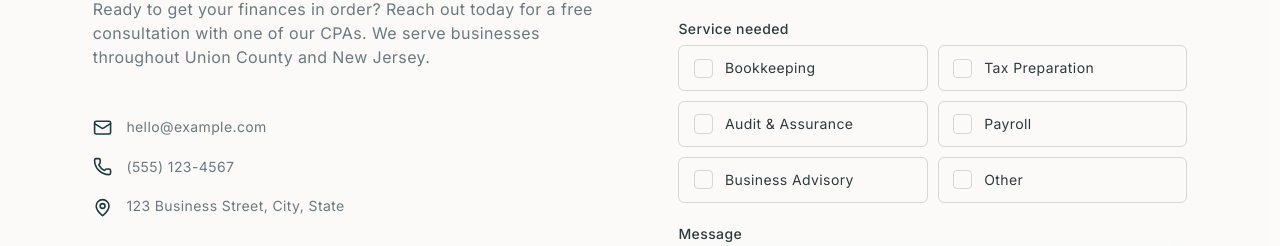
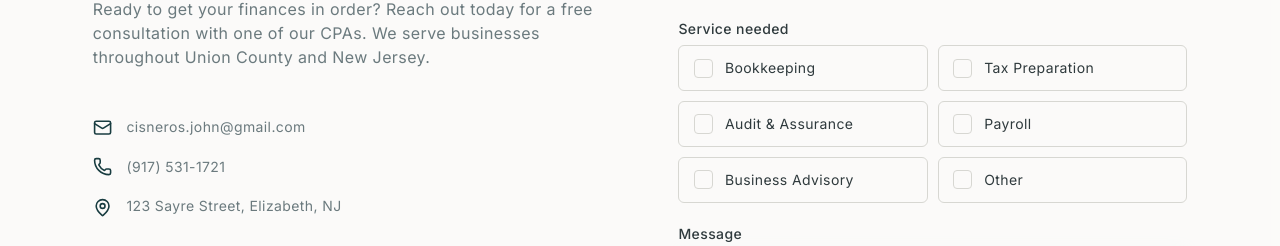
Before and after one commit to JohnnyPillacela/marsh-fried-inc, a Next.js app: page / in a window 1280 px wide. Shown: the part 6415-6661 px from the top of the page. Built offline with nearby package versions, Linux system fonts and the light colour scheme.

Commit message:
update contact info

```diff
--- a/content/shared.ts
+++ b/content/shared.ts
@@ -5,10 +5,10 @@ export const shared = {
         "Accounting & Tax Services for Businesses in Union County and across New Jersey.",
     url: "https://marshfried.com",
     contact: {
-        email: "hello@example.com",
-        phone: "(555) 123-4567",
+        email: "cisneros.john@gmail.com",
+        phone: "(917) 531-1721",
         phoneHref: "tel:+15551234567",
-        address: "123 Business Street, City, State",
+        address: "123 Sayre Street, Elizabeth, NJ",
     },
     social: {
         instagram: "",
```
